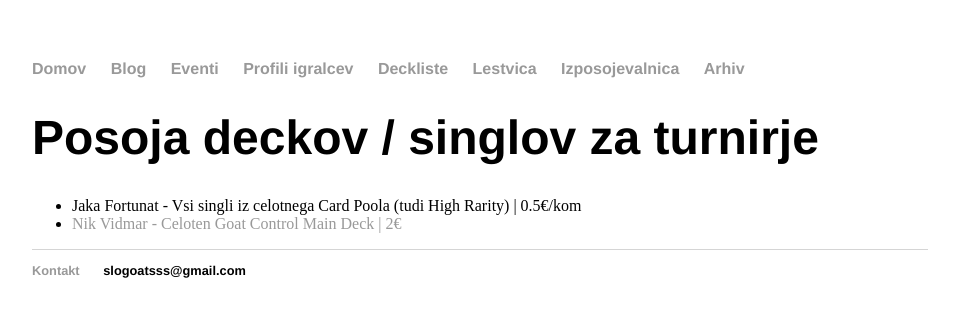
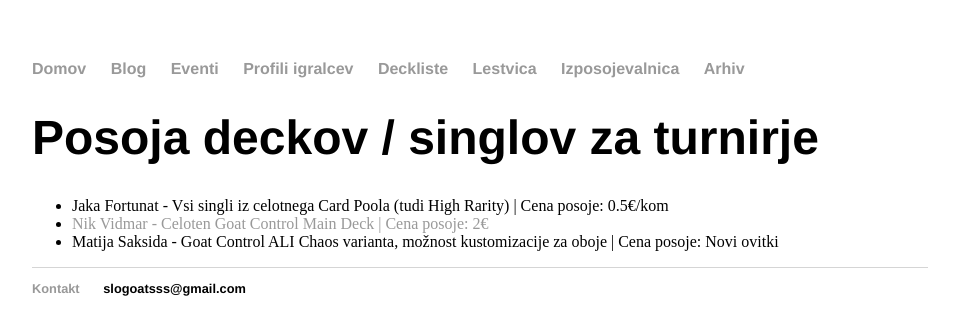
Before and after one commit to slogoatsss/slogoatsss.github.io, a Jekyll site: the page built from izposojevalnica/index.html, in a window 1280 px wide. Shown: the top 335 px of the page, without its empty margins (160-1119 px from the left). Built offline with Jekyll 4.4.1, drawn with Linux system fonts in a browser that asks for light colours.

Commit message:
added sxid

```diff
--- a/izposojevalnica/index.html
+++ b/izposojevalnica/index.html
@@ -5,7 +5,8 @@ title: Izposojevalnica
 <div class="blurb">
 	<h1>Posoja deckov / singlov za turnirje</h1>
 	<ul>
-		<li>Jaka Fortunat - Vsi singli iz celotnega Card Poola (tudi High Rarity) | 0.5€/kom</li>
-		<li><a href="izposojevalnica/vidmarGoat/index.html">Nik Vidmar - Celoten Goat Control Main Deck | 2€</a></li>
+		<li>Jaka Fortunat - Vsi singli iz celotnega Card Poola (tudi High Rarity) | Cena posoje: 0.5€/kom</li>
+		<li><a href="izposojevalnica/vidmarGoat/index.html">Nik Vidmar - Celoten Goat Control Main Deck | Cena posoje: 2€</a></li>
+		<li>Matija Saksida - Goat Control ALI Chaos varianta, možnost kustomizacije za oboje | Cena posoje: Novi ovitki</li>
 	</ul>
 </div><!-- /.blurb -->
```
